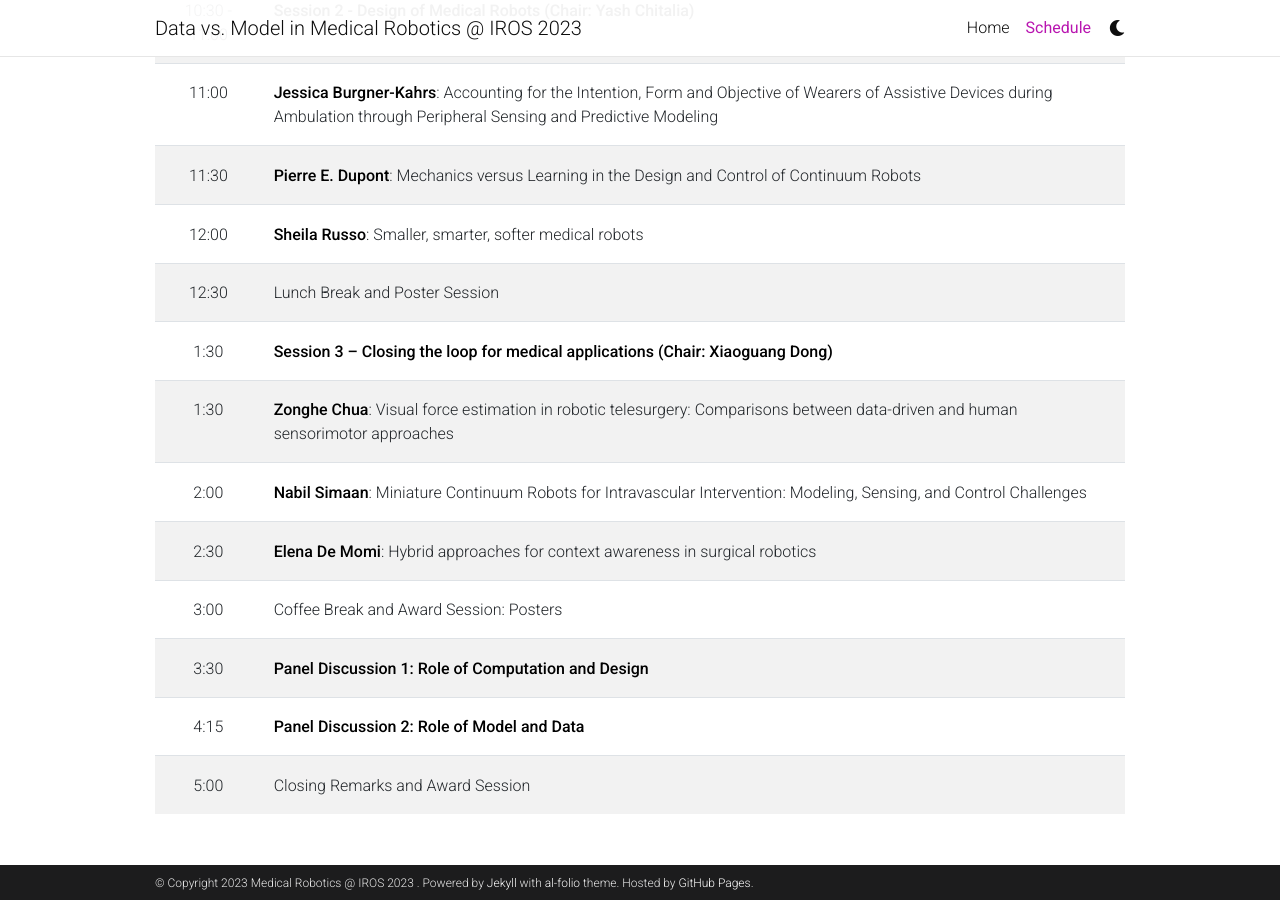
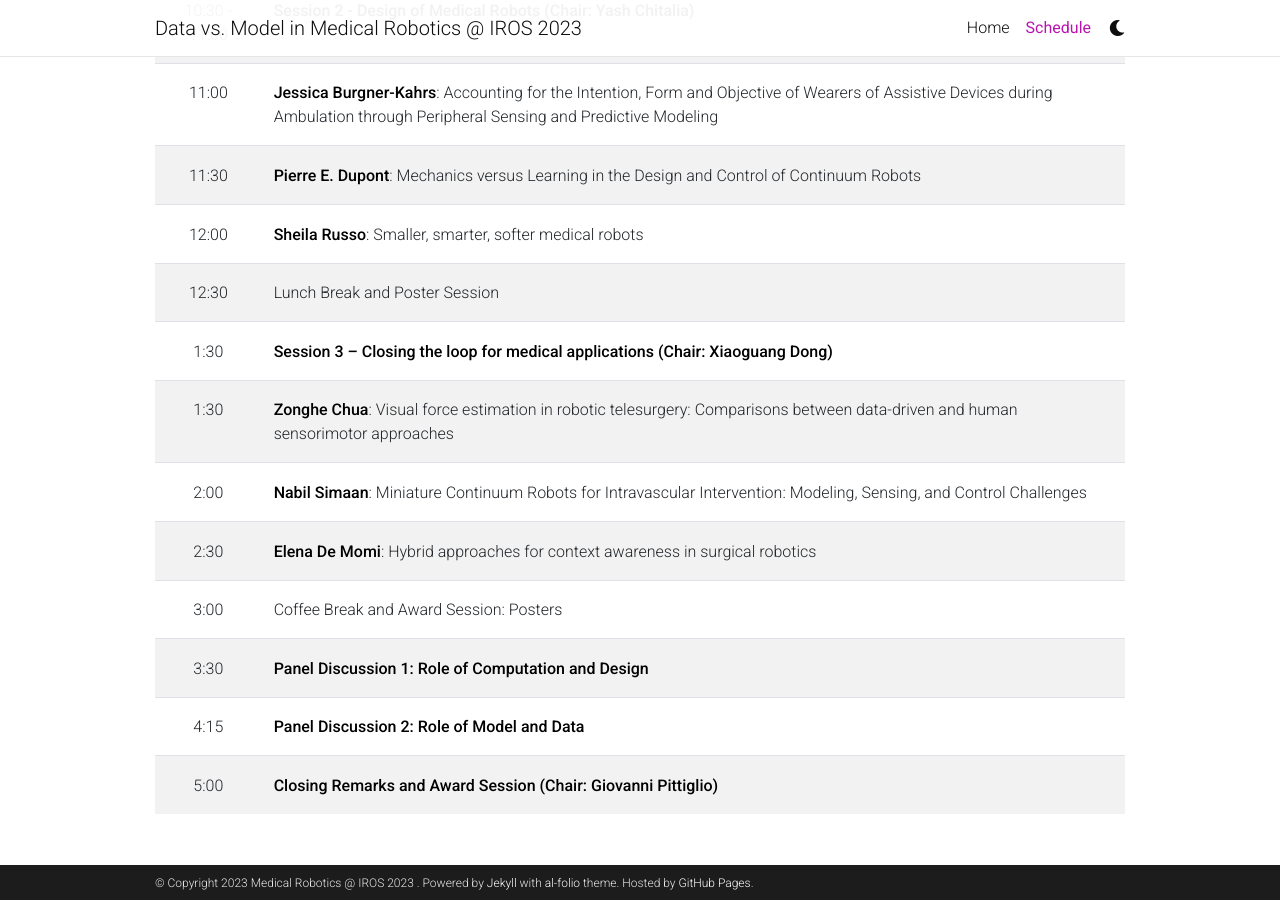
Before and after one commit to future-med-roboticist/future-med-roboticist.github.io, a Jekyll site: the page built from _pages/schedule.md, in a window 1280 px wide and 900 px high, scrolled down 642 px. Built offline with Jekyll 4.4.1, drawn with Linux system fonts in a browser that asks for light colours; comment, search, counter and statistics services are not loaded; a style sheet for code colours, icons or effects is not loaded; some of the changed text lies outside the part shown.

Commit message:
Update schedule.md

```diff
--- a/_pages/schedule.md
+++ b/_pages/schedule.md
@@ -9,7 +9,7 @@
 
 | **Time (EST)**{: .h5} |  |
 | :-----:   | :----- |
-| 9:00 - 9:30 | **Introduction** |
+| 9:00 - 9:30 | **Introduction (Welcome remarks by Giovanni Pittiglio)** |
 | 9:00 - 10:30| **Session 1 - The role of simulation in medical robotics (Chair: Animesh Garg)**|
 | 9:00 | **Margaret Coad**: Modeling and Control of Soft Inflatable Robots |
 | 9:30 | **Michael Yip**: Visual-motor learning for surgical robot autonom |
@@ -27,6 +27,6 @@
 | 3:00 | Coffee Break and Award Session: Posters|
 | 3:30 | **Panel Discussion 1:  Role of Computation and Design** |
 | 4:15 | **Panel Discussion 2:  Role of Model and Data** |
-| 5:00 | Closing Remarks and Award Session |
+| 5:00 | **Closing Remarks and Award Session (Chair: Giovanni Pittiglio)** |
 {: .table}
 {: .table-striped}
```
